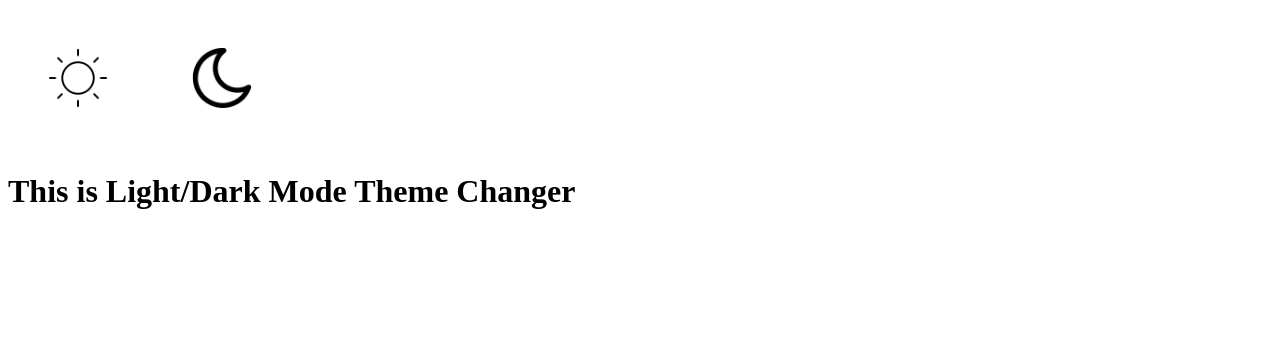
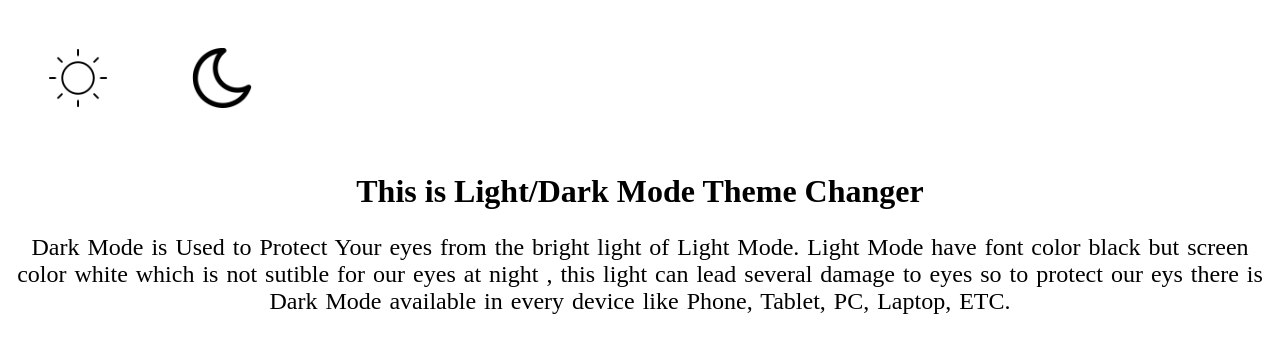
Before and after one commit to MaheshwariButle07/dark-light-theme-changer, a plain HTML site: page index.html in a window 1280 px wide. Drawn offline with Linux system fonts and the light colour scheme.

Commit message:
added paragarph

```diff
--- a/index.html
+++ b/index.html
@@ -14,6 +14,16 @@
             cursor: pointer;
         }
 
+        h1{
+            text-align: center;
+        }
+
+        p{
+            font-size: 24px;
+            word-spacing: 2px;
+            text-align: center;
+        }
+
         .active {
             border: 4px solid rgb(229, 91, 91);
             border-radius: 10px;
@@ -28,6 +38,14 @@
             background-color: black;
             color: white;
         }
+
+        @media screen and (max-width:400px) {
+
+            .m-img{
+               margin: auto;
+            }
+
+        }
     </style>
 </head>
 
@@ -37,6 +55,11 @@
         <img class="m-img" src="night-mode.png" alt="moon-img" id="img-dark" onclick="DarkMode()"/>
 
         <h1>This is Light/Dark Mode Theme Changer</h1>
+        <p>
+
+            Dark Mode is Used to Protect Your eyes from the bright light of Light Mode. Light Mode have font color black but screen color white which is not sutible for our eyes at night , this light can lead several damage to eyes so to protect our eys there is Dark Mode available in every device like Phone, Tablet, PC, Laptop, ETC.
+
+        </p>
     </div>
 
 
```
